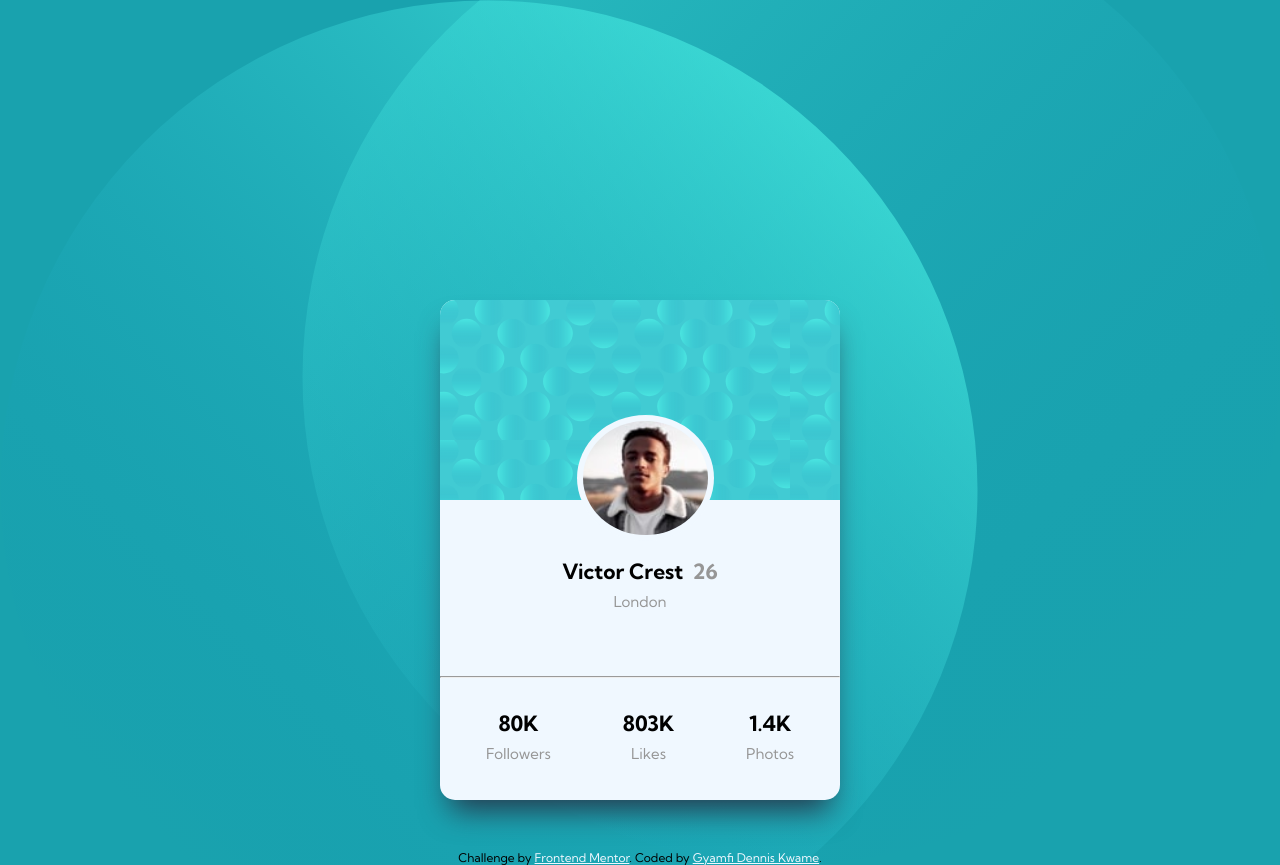
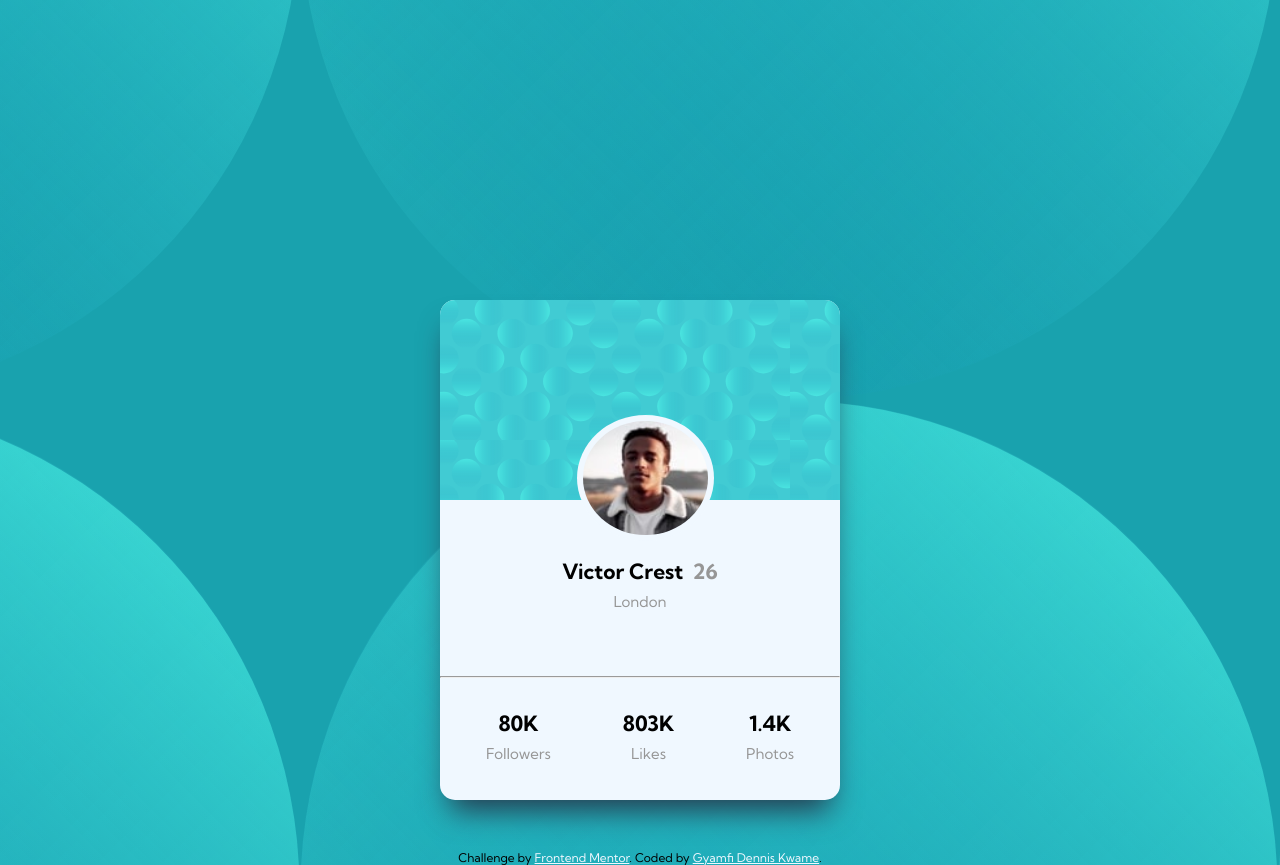
Before and after one commit to DennisKGyamfi/Profile-card-component-main, a plain HTML site: page index.html in a window 1280 px wide. Drawn offline with Linux system fonts and the light colour scheme.

Commit message:
Update style.css

```diff
--- a/style.css
+++ b/style.css
@@ -9,8 +9,9 @@ body {
     margin: 0 auto;
     text-align: center;
     background-image: url(./images/bg-pattern-top.svg), url(./images/bg-pattern-bottom.svg);
-    background-position: top left, bottom right;
-    background-repeat: no-repeat, no-repeat;
+    background-position-x: 300px;
+    background-position-y: 400px;
+    background-repeat: default;
     background-color: var(--color-primary);
     font-family: 'Kumbh Sans', sans-serif;
     font-size: 18px;
```
